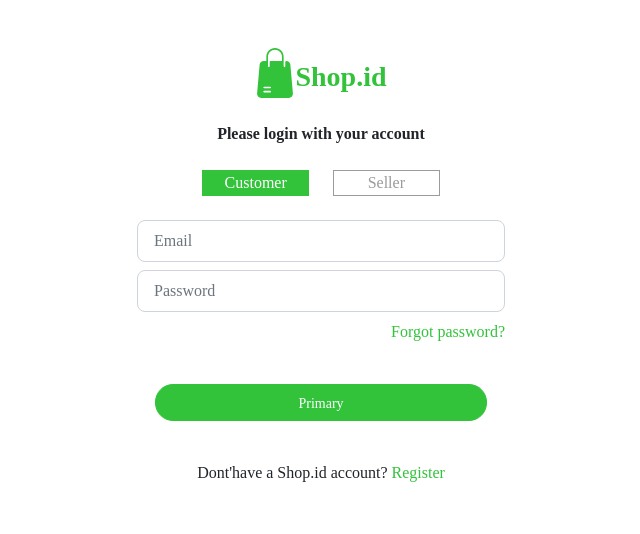
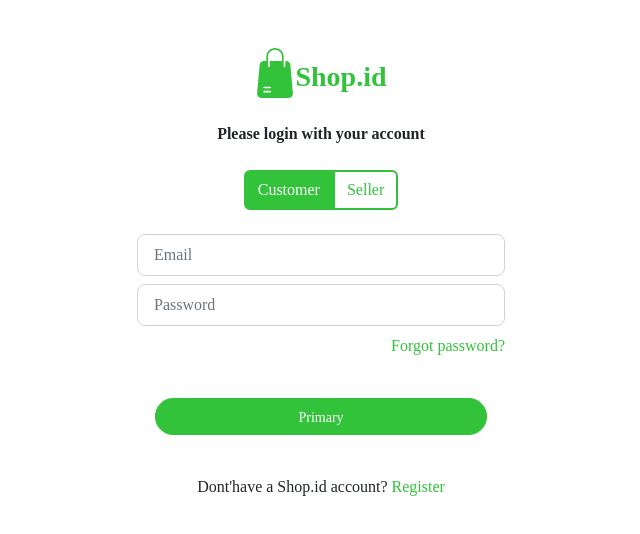
Before and after one commit to pitlimitCode/shopping-website-responsive, a Next.js app: page /login in a window 1280 px wide. Shown: the top 534 px of the page, without its empty margins (319-959 px from the left). Built offline with nearby package versions, Linux system fonts and the light colour scheme; a web font is replaced by a local one.

Commit message:
'quickCommit'

```diff
--- a/components/navbar.js
+++ b/components/navbar.js
@@ -14,8 +14,8 @@ function NonLogin(){
               className={styles.logo}
               src="/logo/logoShop.svg"
               alt='category'
-              width='18'
-              height='18'
+              width='34'
+              height='34'
             />
             <div className={styles.brand}>Shop.id</div>
           </div>
--- a/package.json
+++ b/package.json
@@ -6,7 +6,8 @@
     "dev": "next dev",
     "build": "next build",
     "start": "next start",
-    "lint": "next lint"
+    "lint": "next lint",
+    "push": "git add -A && git commit -m 'quickCommit' && git push"
   },
   "dependencies": {
     "bootstrap": "^5.2.1",
--- /dev/null
+++ b/pages/api/user.js
@@ -0,0 +1,8 @@
+
+export default function user(req, res) {
+  res.status(200).json({
+    email: "true@mail.com",
+    password: "true",
+
+  });
+}
--- a/pages/index.js
+++ b/pages/index.js
@@ -16,9 +16,9 @@ export default function Home() {
       </Head>
 
       <IsLogin />
-      <HomeThemes/>
+      {/* <HomeThemes/>
       <HomeCategory/>
-      <HomeNewProduct count={count}/>
+      <HomeNewProduct count={count}/> */}
       {/* <HomePopularProduct count={count}/> */}
     </>
   )
--- a/pages/login.js
+++ b/pages/login.js
@@ -5,9 +5,12 @@ import styles from '../styles/LoginRegister.module.css'
 import { useRouter } from "next/router";
 import { useDispatch } from "react-redux";
 
+import {useState} from 'react'
+
 export default function Login() {
   const router = useRouter();
   const dispatch = useDispatch();
+  const [user, setUser] = useState(true);
 
   const handleLogin = () => {
     dispatch({
@@ -44,13 +47,12 @@ export default function Login() {
 
             <div className='fw-bold mb-4'>Please login with your account</div>
 
-            <div className='row d-flex justify-content-center mb-4'>
-              <div className='col-4'>
-                <div className={styles.active} style={{cursor:'pointer'}}> Customer </div>
-              </div>
-              <div className='col-4'>
-                <div className={styles.inactive} style={{cursor:'pointer'}}> Seller </div>
-              </div>
+            <div className="btn-group mb-4" role="group" aria-label="Basic radio toggle button group">
+              <input type="radio" className="btn-check btn-outline-custom" name="btnradio" id="btnradio1" autocomplete="off" onClick={() => setUser(true)} defaultChecked/>
+              <label className="btn btn-outline-custom" for="btnradio1"> Customer </label>
+
+              <input type="radio" className="btn-check btn-outline-custom" name="btnradio" id="btnradio2" autocomplete="off" onClick={() => setUser(false)}/>
+              <label className="btn btn-outline-custom" for="btnradio2"> Seller </label>
             </div>
 
             <input className="form-control form-control-lg fs-6 mb-2" type="text" placeholder="Email"/>
--- a/styles/Navbar.module.css
+++ b/styles/Navbar.module.css
@@ -3,7 +3,7 @@
   display: flex;
   align-items: center;
   justify-content: space-between;
-  padding: 3px 4rem;
+  padding: 1rem 4rem;
 
   /* position: fixed;
   top: 0;
@@ -28,15 +28,13 @@
 
 .logo{
   height: 18px;
-  /* padding-right: 8px; */
 }
 .brand{
-  font-size: 14px;
+  font-size: 20px;
   color: var(--theme-color);
-  padding-top: 4px;
-  padding-right: 20px;
-  padding-left: 6px;
   font-weight: bold;
+  display: flex;
+  align-items: center;
 }
 
 .searchBar{
--- a/styles/globals.css
+++ b/styles/globals.css
@@ -34,6 +34,26 @@ a {
   box-sizing: border-box;
 }
 
+.btn-outline-custom{
+  /* appearance: none; */
+  /* -webkit-appearance: none;
+  -moz-appearance: none;
+  width: 20px;
+  height: 20px; */
+  /* border-radius: 50%; */
+  border: 2px solid var(--theme-color);
+  background-color: white;
+  color: var(--theme-color);
+  cursor: pointer;
+}
+
+.btn-outline-custom:checked + label{
+  background-color: var(--theme-color)!important;
+  border-color: var(--theme-color)!important;
+  color: white!important;
+  cursor: default;
+}
+
 @media (prefers-color-scheme: dark) {
   html {
     color-scheme: var(--white2);
```
Also changed, not shown: pages/register.js (+8 -13 lines).
